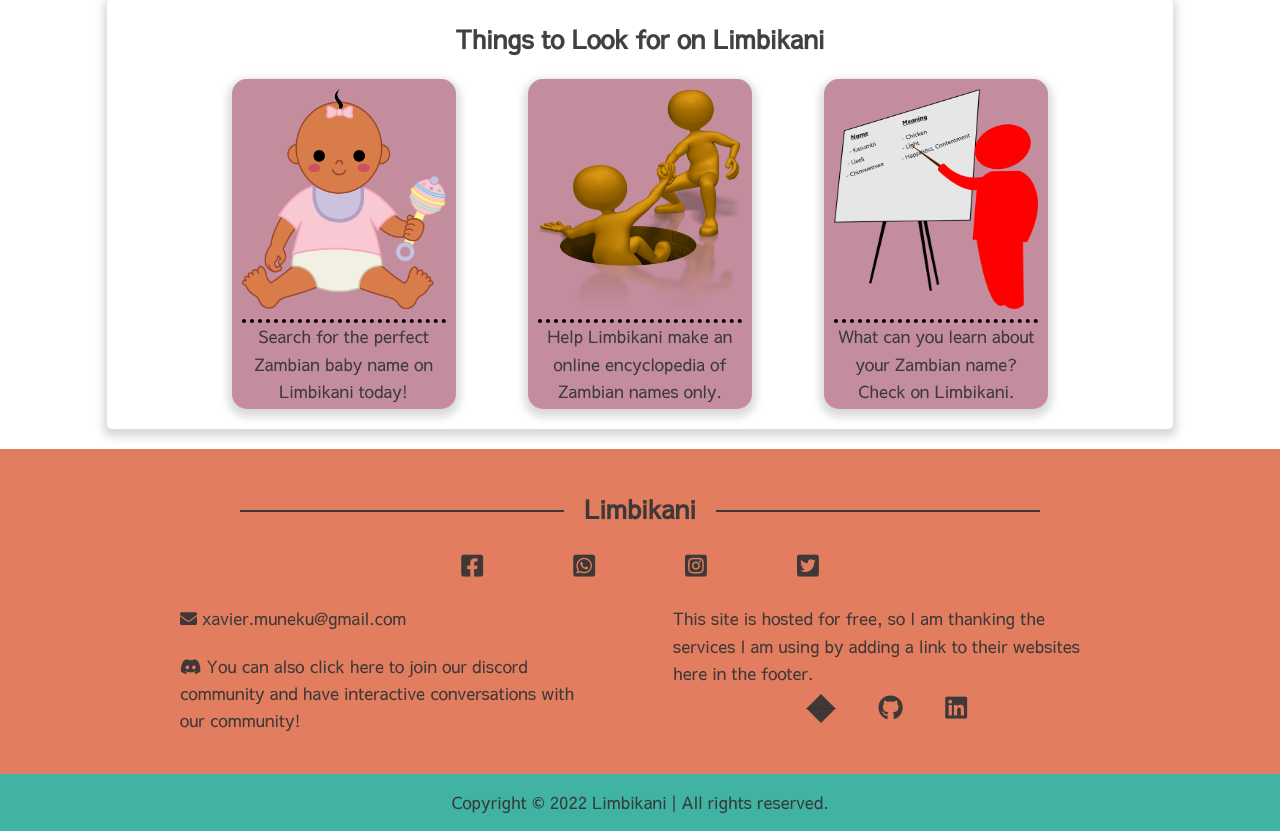
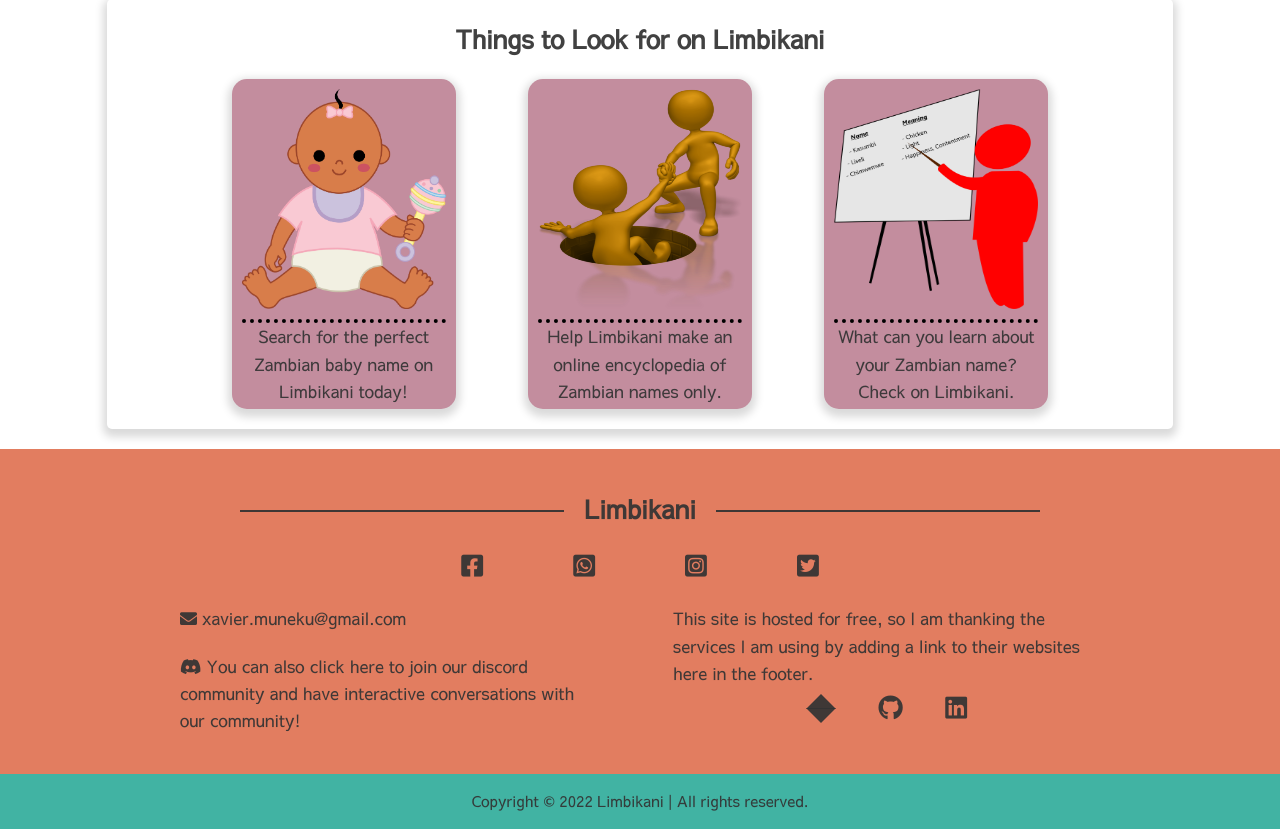
Before and after one commit to Xavier9981/limbikani, an Eleventy site: page src/index.njk in a window 1280 px wide. Shown: the part 1070-1901 px from the top of the page. Built offline with nearby package versions, Linux system fonts and the light colour scheme; Eleventy itself is replaced by a stand-in of ours; files that its build step writes are made by us from their sources; a web font is replaced by a local one.

Commit message:
modified the style file.

```diff
--- a/src/css/style.css
+++ b/src/css/style.css
@@ -543,7 +543,7 @@ ul {
 .footer p {
   margin: auto;
   padding: 15px 0;
-  font-size: 1.0625rem;
+  font-size: 0.95rem;
   color: #333333ee;
   text-align: center;
 }
```
